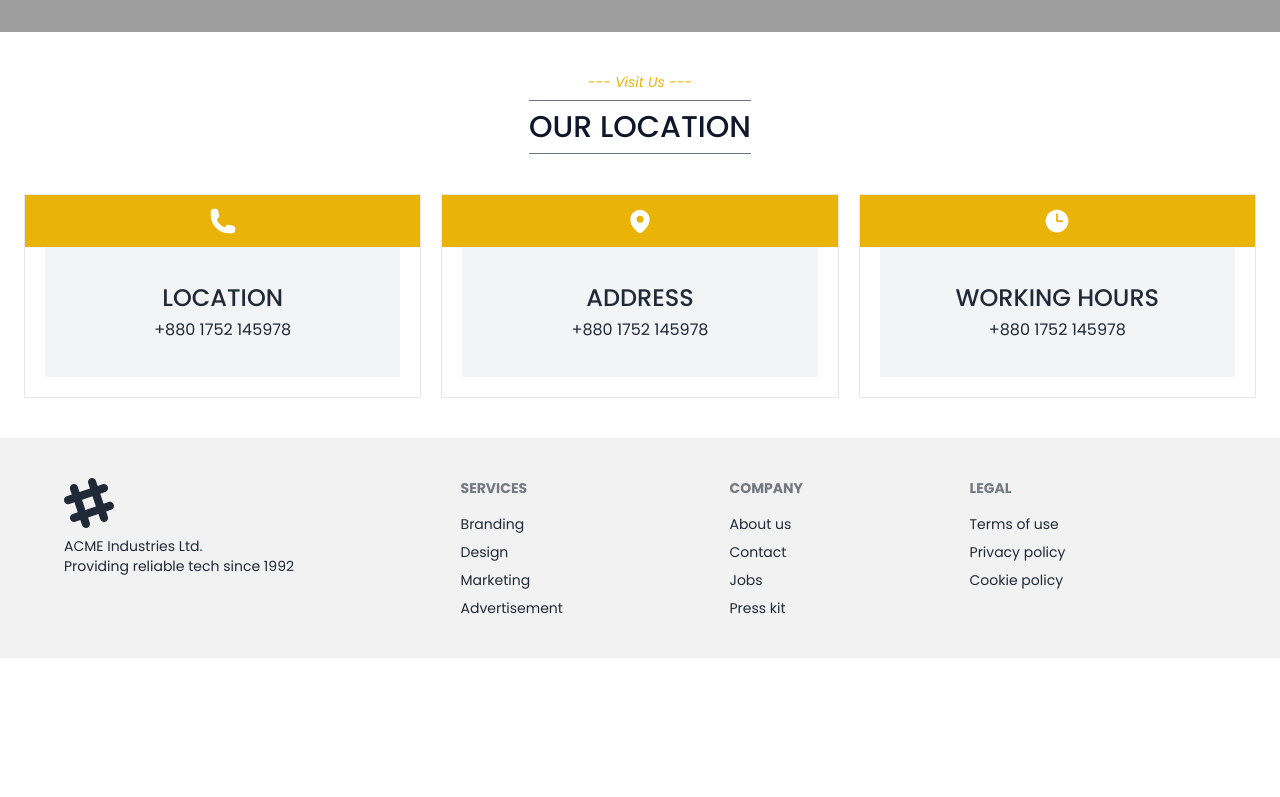
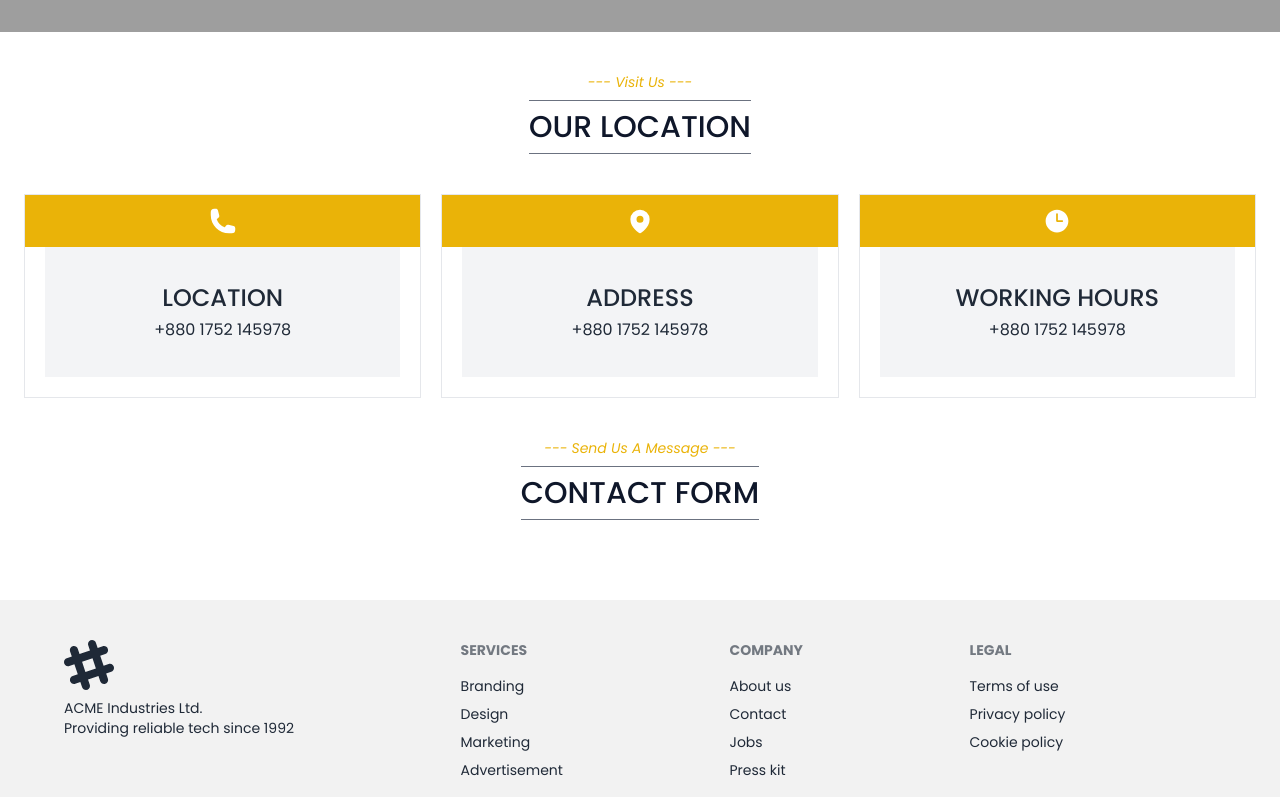
Before and after one commit to WalidurTanjim/bistro-boss-client, a React (Vite) app: page /contact-us in a window 1280 px wide. Shown: the part 432-1229 px from the top of the page. Before the commit the page ends 1090 px from the top, so only its background shows below. Built offline with nearby package versions, Linux system fonts and the light colour scheme; grey boxes are pictures that could not be loaded.

Commit message:
contact us page almost done

```diff
--- a/src/pages/ContactUs/ContactUs.jsx
+++ b/src/pages/ContactUs/ContactUs.jsx
@@ -60,6 +60,11 @@ const ContactUs = () => {
                     </div>
                 </div>
             </div>
+
+            {/* send us a message div starts */}
+            <div className="contact-form container mx-auto px-6 pb-10">
+                <SectionTitle sub_title="Send Us A Message" title="Contact Form" />
+            </div>
         </section>
     );
 };
```
